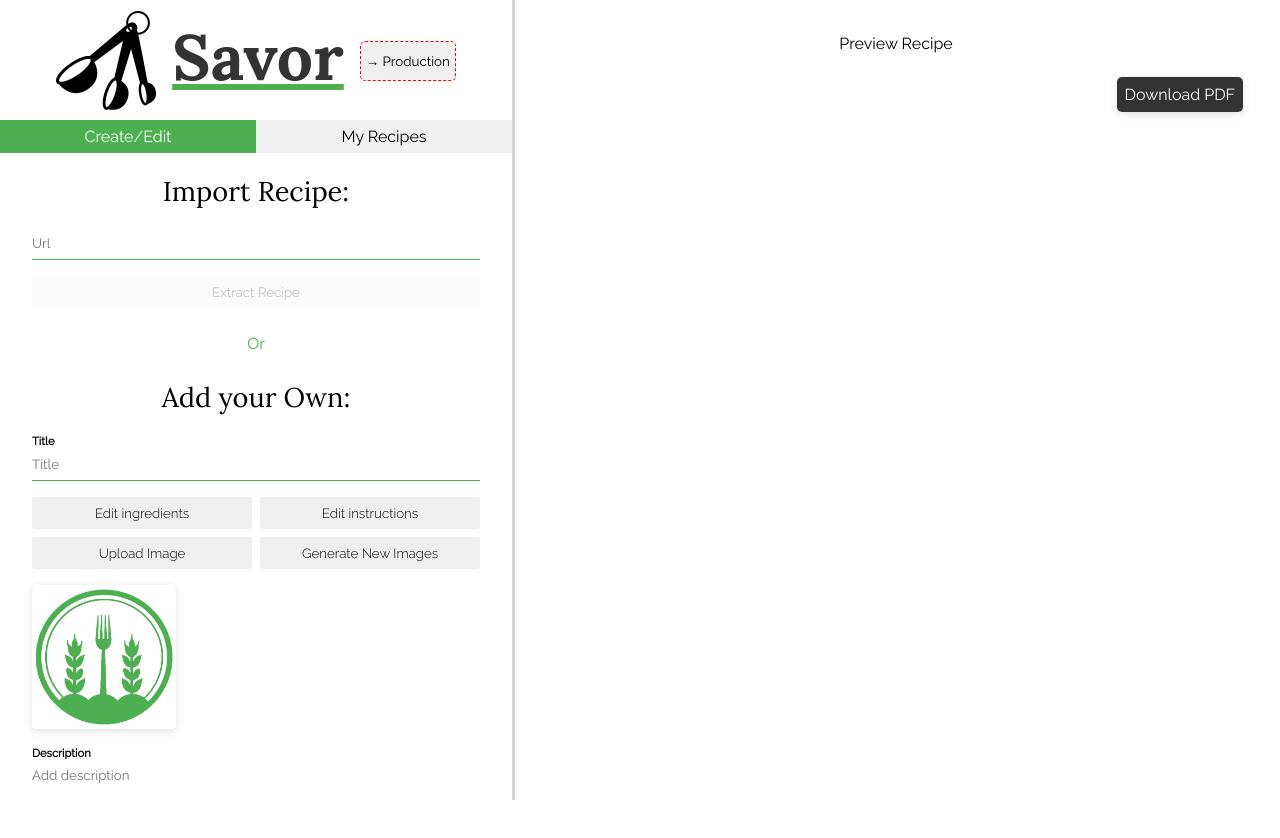
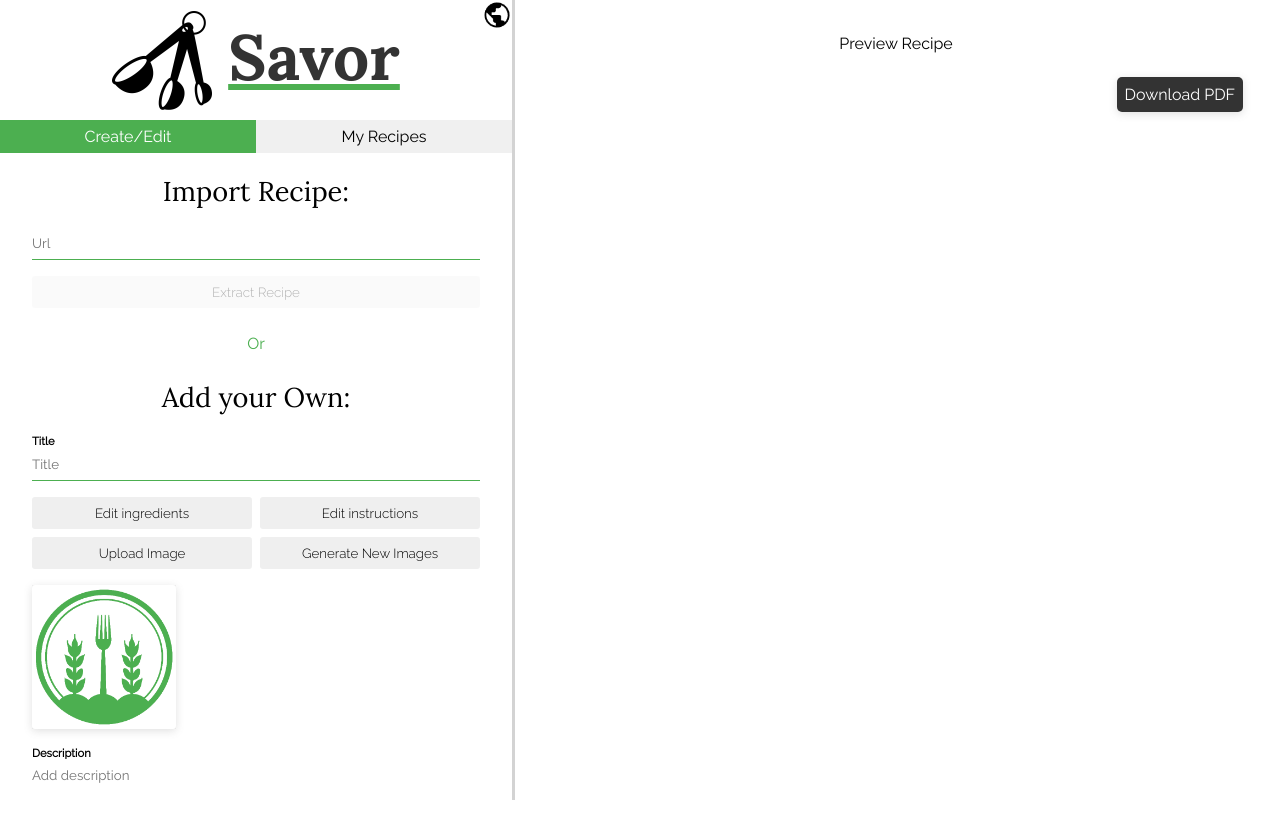
Before and after one commit to CalicoSquid/Savor, a React (Create React App) app: page / in a window 1280 px wide. Shown: the top 838 px of the page. Built offline with nearby package versions, Linux system fonts and the light colour scheme.

Commit message:
Finished dev mode

```diff
--- a/src/Components/Sidebar.js
+++ b/src/Components/Sidebar.js
@@ -1,10 +1,14 @@
 import { useState, useEffect } from "react"
+
+import Popup from 'reactjs-popup';
 
 import Nav from "./Nav";
 import CreateRecipe from "./CreateRecipe";
 import MyRecipes from "./MyRecipes";
 
-import logo from "../Assets/logo.png"
+import logo from "../Assets/logo.png";
+import prod from "../Assets/prod.png";
+import dev from "../Assets/dev.png";
 
 export default function Sidebar(props) {
 
@@ -12,6 +16,9 @@ export default function Sidebar(props) {
 
     const [showTimes, setShowTimes] = useState(false)
     const [showCreate, setShowCreate] = useState(true)
+
+    const [devPW, setDevPW] = useState("")
+    const [correctPW, setCorrectPW] = useState(true)
 
     useEffect(() => {
         const storedDevMode = localStorage.getItem('devMode');
@@ -43,10 +50,20 @@ export default function Sidebar(props) {
     }
 
     function handleChangeDevmode() {
-        const newDevMode = !devMode;
-        setDevMode(newDevMode);
-        localStorage.setItem('devMode', JSON.stringify(newDevMode));
+            const newDevMode = !devMode;
+            setDevMode(newDevMode);
+            localStorage.setItem('devMode', JSON.stringify(newDevMode));
+            setDevPW("")
+
     }
+
+    function handleDevPassword(e) {
+        setDevPW(e.target.value)
+    }
+
+
+
+
 
     const stateProps = {
       ...props.stateProps,
@@ -67,7 +84,40 @@ export default function Sidebar(props) {
                   <h1 className="logo-title">Savor</h1>
 
                 </div>
-                <button className="devmode" onClick={handleChangeDevmode}>{!devMode ? "→ Dev mode" : "→ Production"}</button>
+
+                <Popup
+                className="popup"
+                position="bottom"
+                closeOnDocumentClick={true}
+                trigger={
+                    <button className="devmode">
+                        <img src={devMode ? prod : dev} style={{height: "30px"}} alt=""/>
+                    </button>
+                }>
+                {close => ( // Receive the close function as a parameter
+                    <div className="dev-mode-form">
+                        <p>{`Enter password to switch to ${devMode ? "production" : "local"} server`}</p>
+                        <input type="password" onChange={(e) => handleDevPassword(e)} value={devPW} />
+                        <button
+                            onClick={() => {
+                                if (devPW === 'admin') {
+                                    handleChangeDevmode();
+                                    close();
+                                    setCorrectPW(true)
+                                } else {
+                                    setCorrectPW(false)
+                                }
+
+                            }}
+                        >
+                            Go
+                        </button>
+                        {!correctPW && <p className="error">Wrong Password!</p>}
+                    </div>
+  )}
+
+                </Popup>
+
                 <Nav stateProps={stateProps}/>
             </div>
             {showCreate && <CreateRecipe stateProps={stateProps} />}
--- a/src/SCSS/Components/_main.scss
+++ b/src/SCSS/Components/_main.scss
@@ -163,12 +163,13 @@
     }
 
     .devmode {
-        border: 1px dashed red;
-        height: 40px;
-        border-radius: 5px;
-        padding-inline: 5px;
+        background: transparent;
+        border: none;
         align-self: center;
         cursor: pointer;
+        position: absolute;
+        top: 0;
+        right: 0;
     }
 
 
--- a/src/SCSS/Components/_popups.scss
+++ b/src/SCSS/Components/_popups.scss
@@ -142,4 +142,18 @@
                 overflow: visible;
             }
         }
+
+
     }
+
+    .dev-mode-form {
+        padding: 1rem;
+
+        input {
+            @include input;
+        }
+
+        button {
+            @include green-button;
+        }
+    }
--- a/src/Utilities/convertToBase64.js
+++ b/src/Utilities/convertToBase64.js
@@ -4,7 +4,7 @@ import config from './config';
 //const baseURL = config.baseURL
 
 async function convertBlobUrlToDataURL(blobUrl, stateProps) {
-
+    console.log("KKK")
     const {setErrorMessage, baseURL} = stateProps
     return new Promise((resolve, reject) => {
         const xhr = new XMLHttpRequest();
@@ -42,9 +42,11 @@ async function convertBlobUrlToDataURL(blobUrl, stateProps) {
 export async function convertToPNGOnServer(imageUrl, stateProps) {
 
     const {setErrorMessage, baseURL} = stateProps;
+    console.log(baseURL)
 
     try {
       const response = await axios.post(`${baseURL}/convert-to-png`, { imageUrl }, { responseType: 'arraybuffer' });
+      console.log(response)
       const convertedImageBlob = new Blob([response.data], { type: 'image/png' });
       const convertedImageUrl = URL.createObjectURL(convertedImageBlob);
       return await convertBlobUrlToDataURL(convertedImageUrl, stateProps)
```
Also changed, not shown: src/Assets/dev.png (added), src/Assets/prod.png (added).
